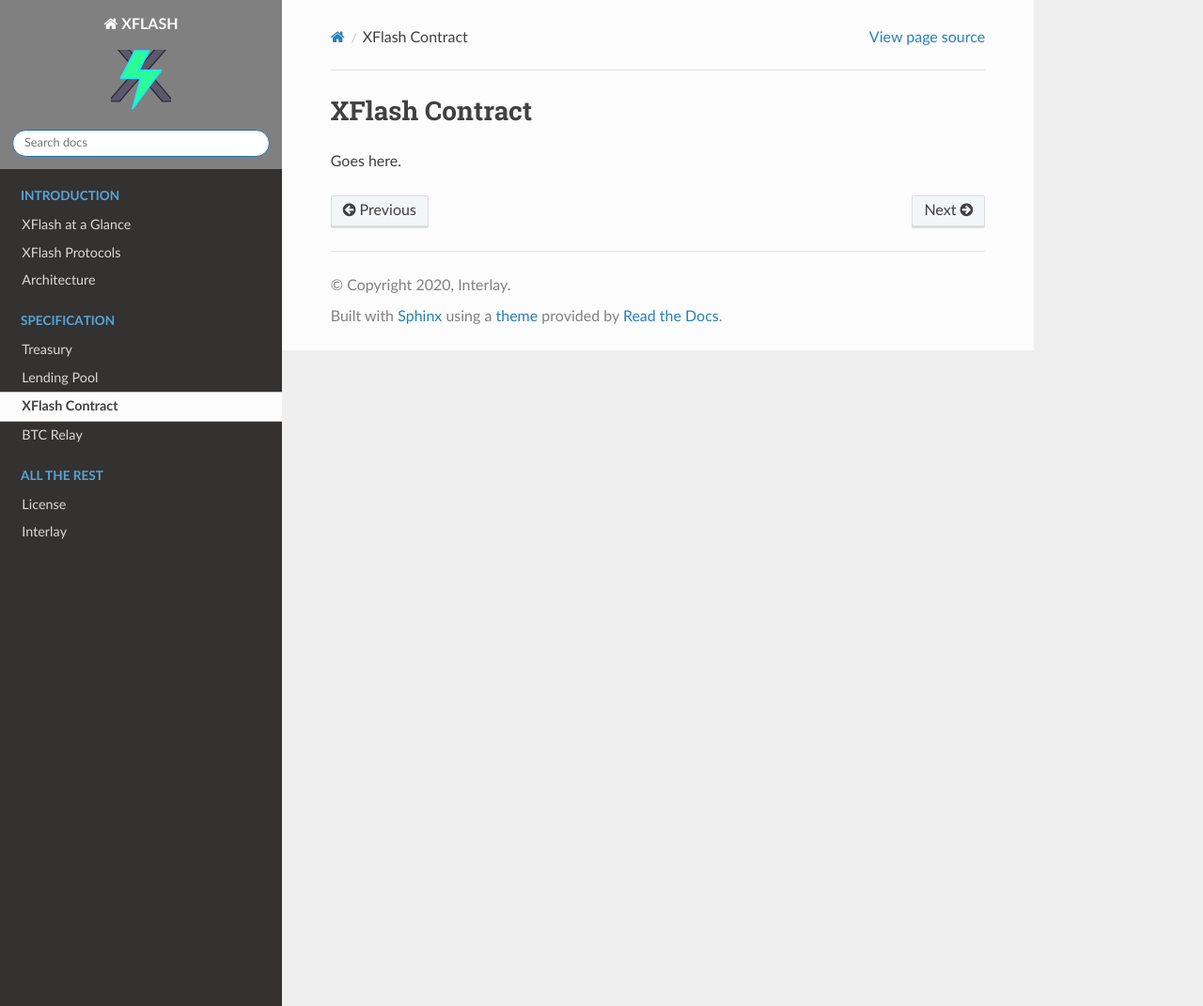
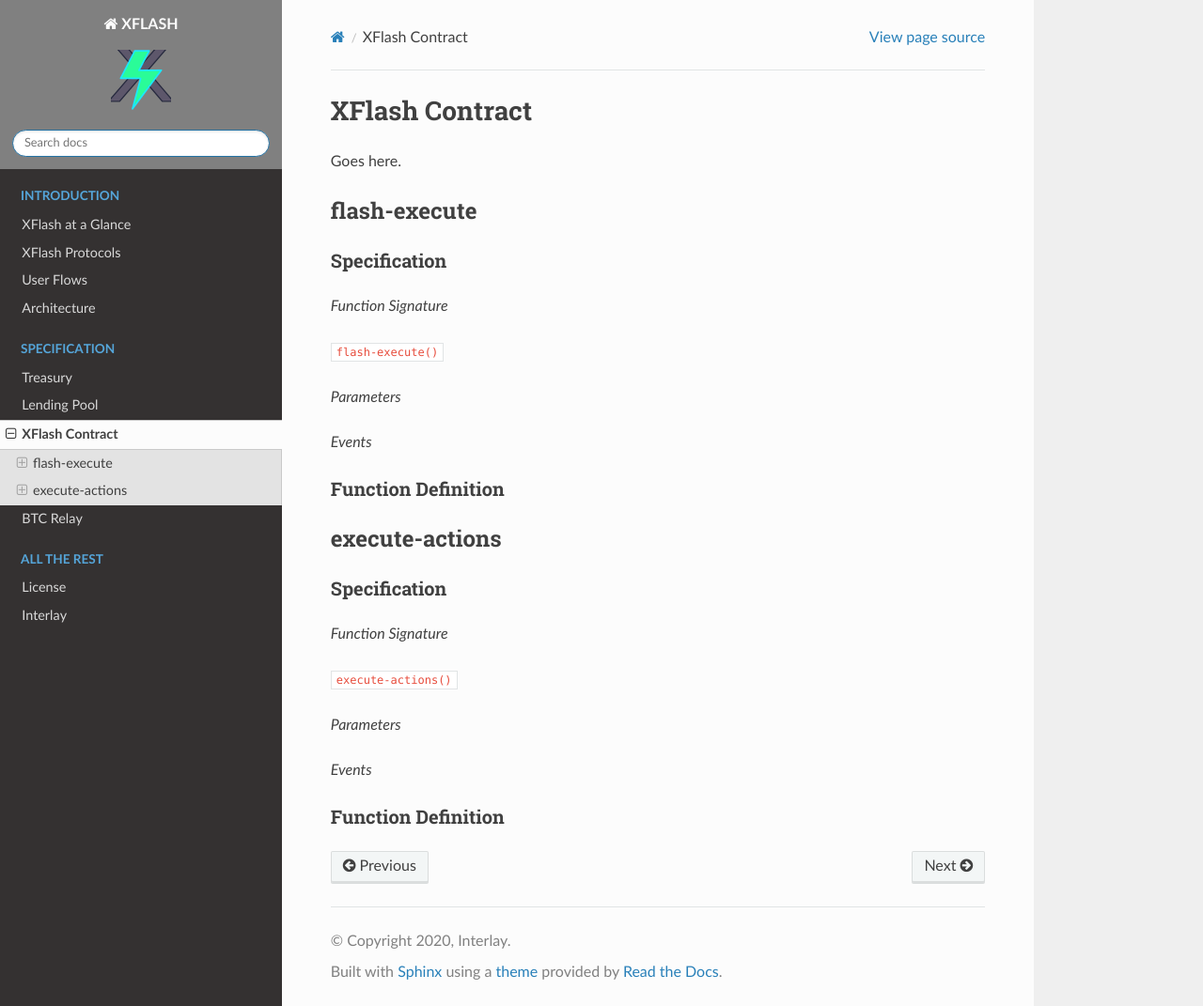
Before and after one commit to interlay/xopts, a Sphinx documentation site: the page built from docs/source/spec/flashcontract.rst, in a window 1280 px wide and 1071 px high. Shown: the whole window at 94% size. Built offline with Sphinx 7.4.7 and the Read the Docs theme 2.0.0, drawn with Linux system fonts in a browser that asks for light colours.

Commit message:
add user flows

`````diff
--- a/docs/source/index.rst
+++ b/docs/source/index.rst
@@ -7,6 +7,7 @@
    :caption: Introduction
 
    intro/at-a-glance
+   intro/flows
    intro/architecture
 
 .. toctree::
--- a/docs/source/intro/at-a-glance.rst
+++ b/docs/source/intro/at-a-glance.rst
@@ -14,6 +14,7 @@
 XFlash Protocols
 ================
 
+.. _mint-protocol:
 
 Mint (Solo)
 -----------
@@ -52,7 +53,7 @@
 .. note:: There is likely no need for a complex crowdfunded minting on the Bitcoin side: we simply consider the entire XFlash balance as a liquidity pool. The more ``BTC`` you lock, the higher the fraction of the return you get, similar to a staking pool (we do not differentiate between "whose" ``flashBTC`` were actually used for flash loans).
 
 
-
+.. _flashloan-protocol:
 
 FlashLoan
 ---------
--- a/docs/source/spec/flashcontract.rst
+++ b/docs/source/spec/flashcontract.rst
@@ -4,3 +4,56 @@
 =================
 
 Goes here.
+
+.. _flash-execute:
+
+flash-execute
+-------------
+
+
+
+Specification
+.............
+
+*Function Signature*
+
+``flash-execute()``
+
+*Parameters*
+
+.. * ````:
+
+*Events*
+
+.. * ````:
+
+
+Function Definition
+...................
+
+
+.. _execute-actions:
+
+execute-actions
+---------------
+
+
+
+Specification
+.............
+
+*Function Signature*
+
+``execute-actions()``
+
+*Parameters*
+
+.. * ````:
+
+*Events*
+
+.. * ````:
+
+
+Function Definition
+...................
`````
Also changed, not shown: docs/source/intro/flows.rst (added, +57 -0 lines), docs/source/figures/Flow-Borrower.png (added), docs/source/figures/Flow-FlashBorrower.png (added), docs/source/figures/Flow-Lender.png.
